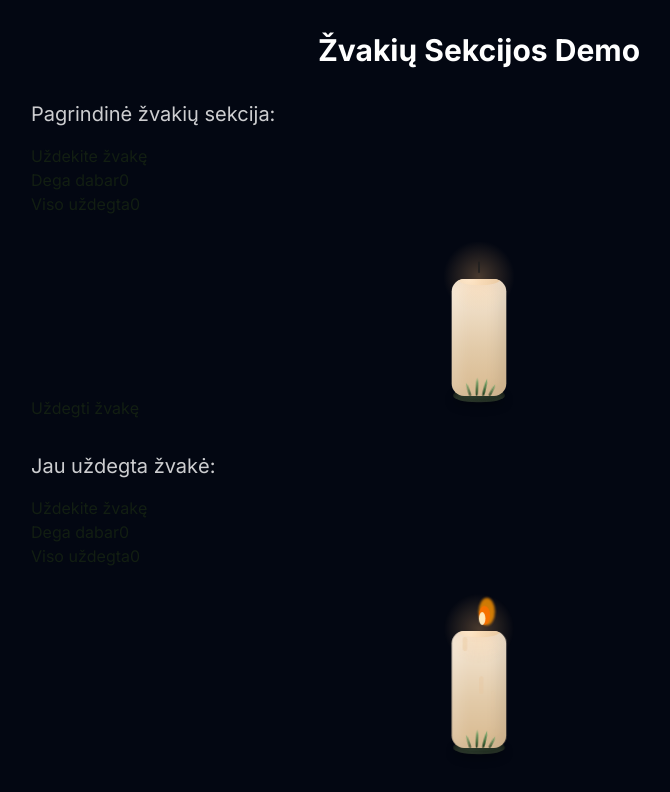
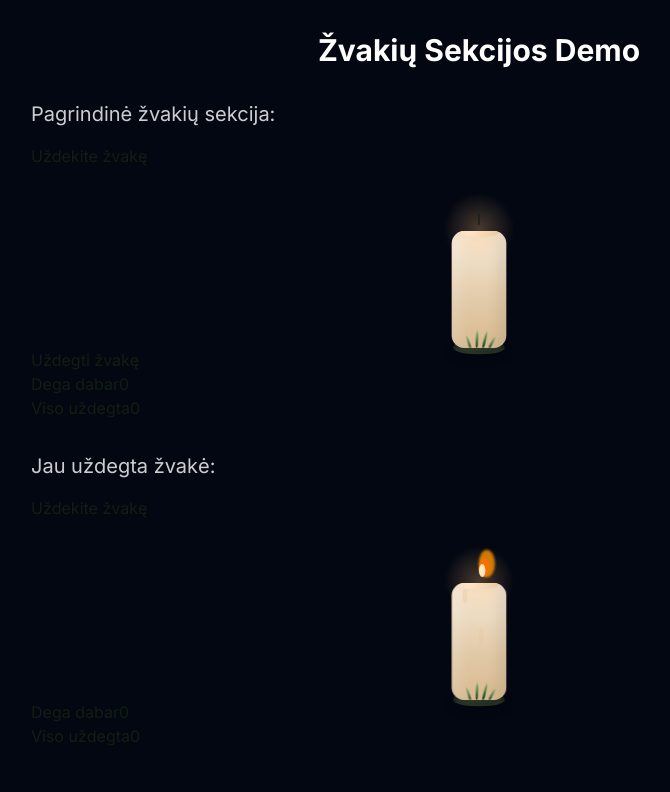
Before and after one commit to Myjota/Eternal-Garden, a Next.js app: page /candle-demo in a window 1280 px wide. Shown: the top 792 px of the page, without its empty margins (161-831 px from the left). Built offline with nearby package versions, Linux system fonts and the light colour scheme; a web font is replaced by a local one.

Commit message:
Update CandleSection.tsx

```diff
--- a/components/candle/CandleSection.tsx
+++ b/components/candle/CandleSection.tsx
@@ -3,24 +3,11 @@
 import { useState, useEffect } from "react";
 import { CandleLit, CandleUnlit } from "./Candle";
 import { useCandlesData } from "@/hooks/useCandlesData";
-import { createClient } from "@/lib/supabase/client";
 
 type CandleSectionProps = {
   memorialId: string;
   initialLit?: boolean;
   onLight?: () => void;
-};
-
-type RecentUser = {
-  id: string;
-  name: string;
-  timeAgo: string;
-  avatar?: string;
-};
-
-type CandleStats = {
-  currentlyBurning: number;
-  totalLit: number;
 };
 
 export function CandleSection({
@@ -31,10 +18,18 @@ export function CandleSection({
   const [isLit, setIsLit] = useState(initialLit);
   const [loading, setLoading] = useState(false);
 
-  // Use real data from Supabase
-  const { stats, recentUsers, currentUser, loading: dataLoading, error, lightCandle, getUserCandleStatus } = useCandlesData(memorialId);
+  // Real Supabase data
+  const {
+    stats,
+    recentUsers,
+    currentUser,
+    loading: dataLoading,
+    error,
+    lightCandle,
+    getUserCandleStatus,
+  } = useCandlesData(memorialId);
 
-  // Check if current user has already lit a candle
+  // Check if user already lit candle
   useEffect(() => {
     if (currentUser && !dataLoading) {
       getUserCandleStatus().then(setIsLit);
@@ -47,19 +42,19 @@ export function CandleSection({
     setLoading(true);
 
     try {
-      // For both authenticated and anonymous users, use name or default
-      const userName = currentUser?.name || 'Anonymous';
+      const userName = currentUser?.name || "Anonymous";
+
       const result = await lightCandle(userName);
 
       if (result.success) {
         setIsLit(true);
         onLight?.();
       } else {
-        alert(result.error || 'Nepavyko uždegti žvakės');
+        alert(result.error || "Nepavyko uždegti žvakės");
       }
     } catch (error) {
-      console.error('Error lighting candle:', error);
-      alert('Nepavyko uždegti žvakės');
+      console.error("Error lighting candle:", error);
+      alert("Nepavyko uždegti žvakės");
     } finally {
       setLoading(false);
     }
@@ -69,31 +64,18 @@ export function CandleSection({
     <section className="memorial-section memorial-candle-section">
       <div className="memorial-container">
 
-        {/* SECTION TITLE */}
+        {/* TITLE */}
         <h2 className="memorial-section-title memorial-font-heading">
           Uždekite žvakę
         </h2>
 
-        {/* Stats row */}
-        <div className="candle-stats">
-          <div className="candle-stat">
-            <span className="candle-stat-indicator"></span>
-            <div className="candle-stat-content">
-              <span className="candle-stat-label">Dega dabar</span>
-              <span className="candle-stat-value">{stats.currently_burning}</span>
-            </div>
-          </div>
-          <div className="candle-stat candle-stat-right">
-            <div className="candle-stat-content">
-              <span className="candle-stat-label">Viso uždegta</span>
-              <span className="candle-stat-value">{stats.total_lit.toLocaleString()}</span>
-            </div>
-          </div>
-        </div>
-
-        {/* Center candle */}
+        {/* CENTER CANDLE */}
         <div className="candle-display">
-          <div className="candle-wrapper">
+          <div
+            className={`candle-wrapper ${
+              isLit ? "candle-wrapper-lit" : ""
+            }`}
+          >
             {isLit ? <CandleLit /> : <CandleUnlit />}
           </div>
 
@@ -102,50 +84,68 @@ export function CandleSection({
               onClick={handleLight}
               disabled={loading || dataLoading}
               aria-busy={loading}
-              className="candle-light-button"
+              className={`candle-light-button ${
+                loading ? "candle-light-button-loading" : ""
+              }`}
             >
-              {loading ? "Uždegama..." : "Uždegti žvakę"}
+              Uždegti žvakę
             </button>
-          )}
-
-          {!currentUser && !dataLoading && (
-            <p className="candle-anonymous-notice">
-              Žvakė bus uždegta anonimiškai
-            </p>
           )}
         </div>
 
-        {/* Recent activity */}
+        {/* STATS */}
+        <div className="candle-stats">
+          <div className="candle-stat">
+            <span className="candle-stat-indicator"></span>
+
+            <div className="candle-stat-content">
+              <span className="candle-stat-label">
+                Dega dabar
+              </span>
+
+              <span className="candle-stat-value">
+                {stats.currently_burning}
+              </span>
+            </div>
+          </div>
+
+          <div className="candle-stat candle-stat-right">
+            <div className="candle-stat-content">
+              <span className="candle-stat-label">
+                Viso uždegta
+              </span>
+
+              <span className="candle-stat-value">
+                {stats.total_lit.toLocaleString()}
+              </span>
+            </div>
+          </div>
+        </div>
+
+        {/* RECENT ACTIVITY */}
         {recentUsers.length > 0 && (
           <div className="candle-recent">
-            <div className="candle-recent-avatars">
-              {recentUsers.slice(0, 2).map((user, index) => (
-                <div
-                  key={user.id}
-                  className={`candle-recent-avatar ${index === 0 ? 'candle-recent-avatar-first' : ''}`}
-                >
-                  {index === 0 ? '★' : '♦'}
-                </div>
-              ))}
-            </div>
             <p className="candle-recent-text">
-              Paskutinę žvakę uždegė{' '}
+              Paskutinę žvakę uždegė{" "}
               <strong>{recentUsers[0]?.name}</strong>
-              <span className="candle-recent-time">{recentUsers[0]?.time_ago}</span>
+
+              <span className="candle-recent-time">
+                {recentUsers[0]?.time_ago}
+              </span>
             </p>
           </div>
         )}
 
-        {/* Error display */}
+        {/* ERROR */}
         {error && (
           <div className="candle-error">
             <p>{error}</p>
+
             <button onClick={() => window.location.reload()}>
               Bandyti iš naujo
             </button>
           </div>
         )}
-
       </div>
     </section>
   );
```
